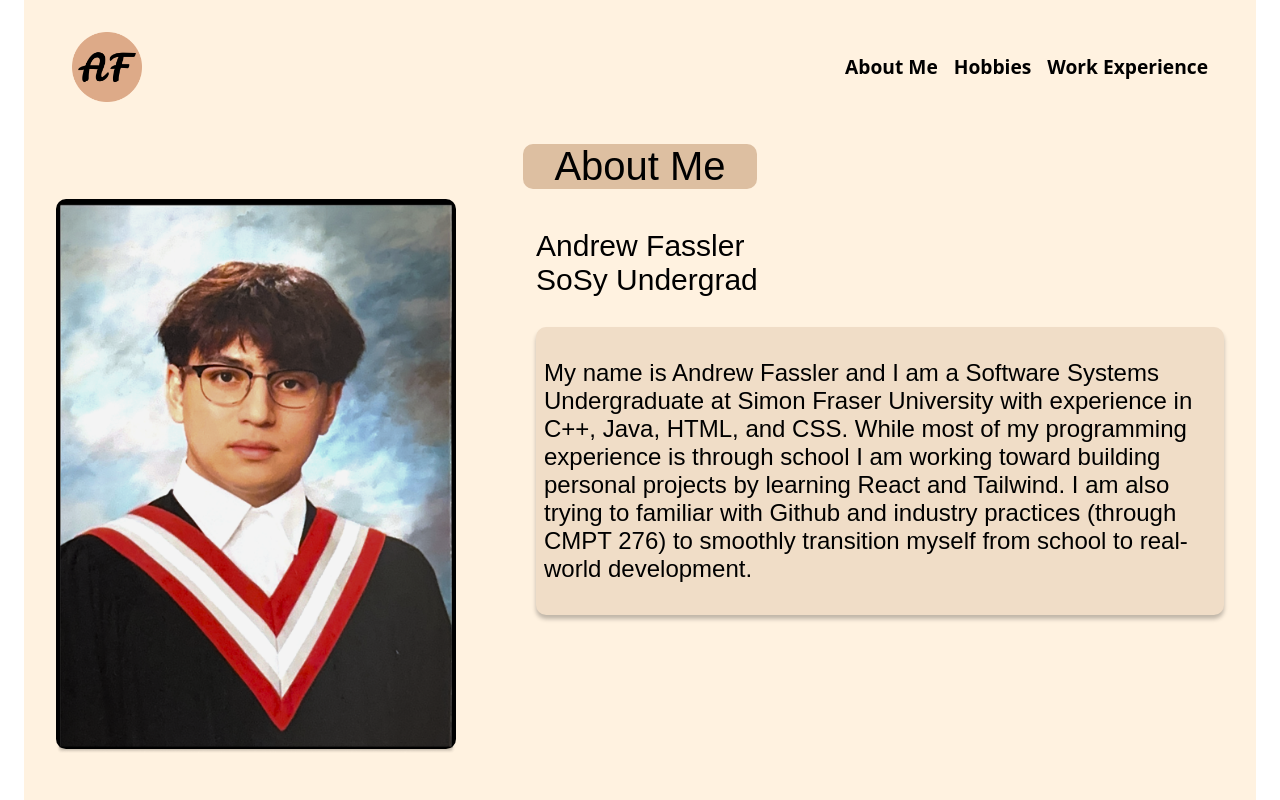
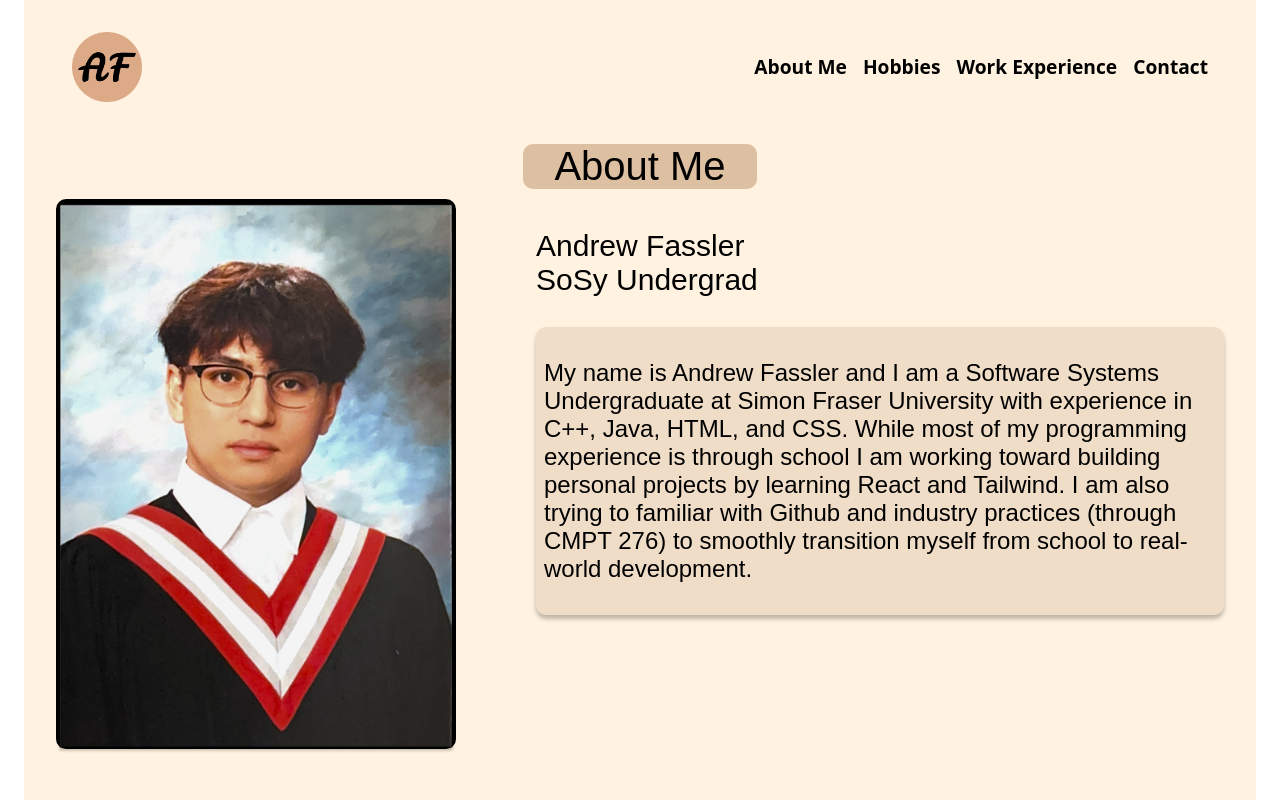
Before and after one commit to andrewf52/andrewf52.github.io, a React (Vite) app in the folder personal-portfolio/: page / in a window 1280 px wide. Shown: the top 800 px of the page. Built offline with nearby package versions, Linux system fonts and the light colour scheme.

Commit message:
feat: changed favicon

```diff
--- a/personal-portfolio/index.html
+++ b/personal-portfolio/index.html
@@ -1,8 +1,9 @@
+
 <!doctype html>
 <html lang="en">
   <head>
     <meta charset="UTF-8" />
-    <link rel="icon" type="image/svg+xml" href="/vite.svg" />
+    <link rel="icon" type="image/svg+xml" href="../src/assets/favicon.png" />
     <meta name="viewport" content="width=device-width, initial-scale=1.0" />
     <title>Andrew's Personal Website</title>
   </head>
--- a/personal-portfolio/package.json
+++ b/personal-portfolio/package.json
@@ -7,7 +7,9 @@
     "dev": "vite",
     "build": "tsc -b && vite build",
     "lint": "eslint .",
-    "preview": "vite preview"
+    "preview": "vite preview",
+    "predeploy": "npm run build",
+    "deploy": "gh-pages -d dist"
   },
   "dependencies": {
     "react": "^19.1.0",
@@ -21,6 +23,7 @@
     "eslint": "^9.25.0",
     "eslint-plugin-react-hooks": "^5.2.0",
     "eslint-plugin-react-refresh": "^0.4.19",
+    "gh-pages": "^6.3.0",
     "globals": "^16.0.0",
     "typescript": "~5.8.3",
     "typescript-eslint": "^8.30.1",
--- a/personal-portfolio/src/components/navbar.tsx
+++ b/personal-portfolio/src/components/navbar.tsx
@@ -12,6 +12,8 @@ const Navbar: React.FC<{}> = () => {
         <a href="#about" className={styles.link}>About Me</a>
         <a href="#hobbies" className={styles.link}>Hobbies</a>
         <a href="#work" className={styles.link}>Work Experience</a>
+        <a href="#contact" className={styles.link}>Contact</a>
+
       </div>
 
     </nav>
```
Also changed, not shown: 1 other file (tests, documents, lock files or other folders).
